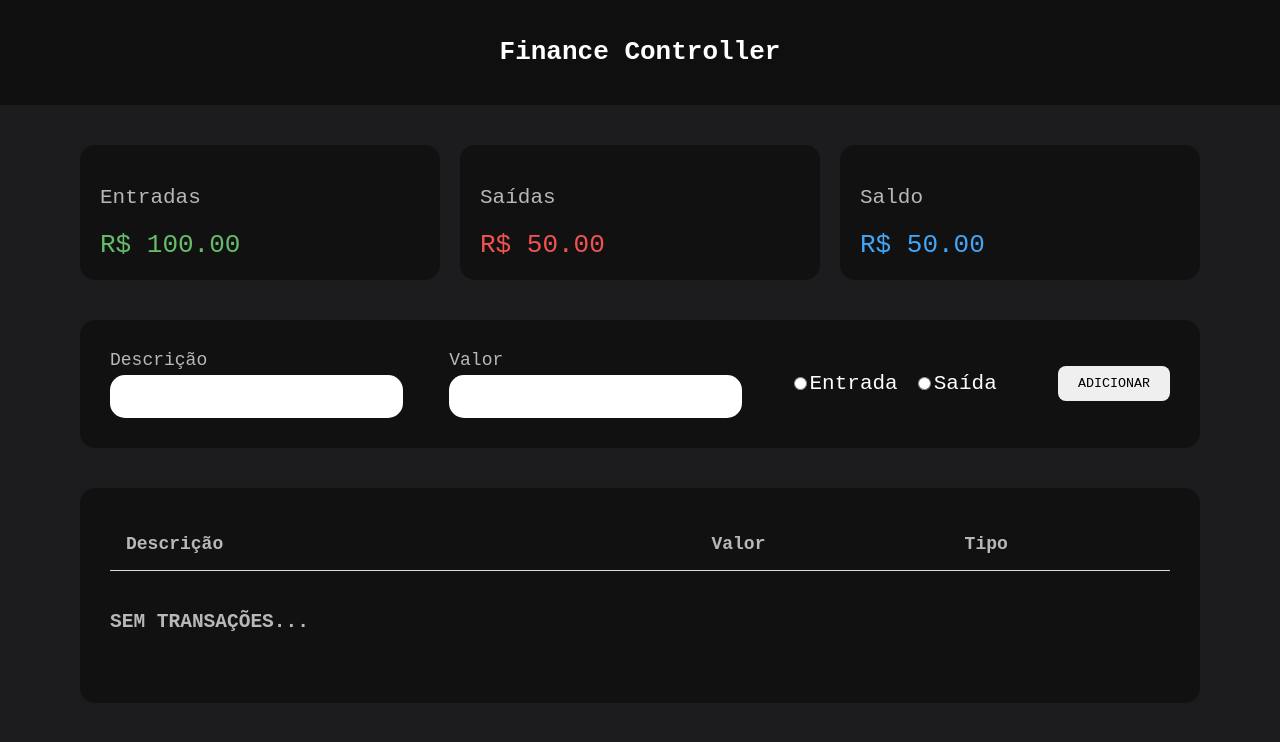
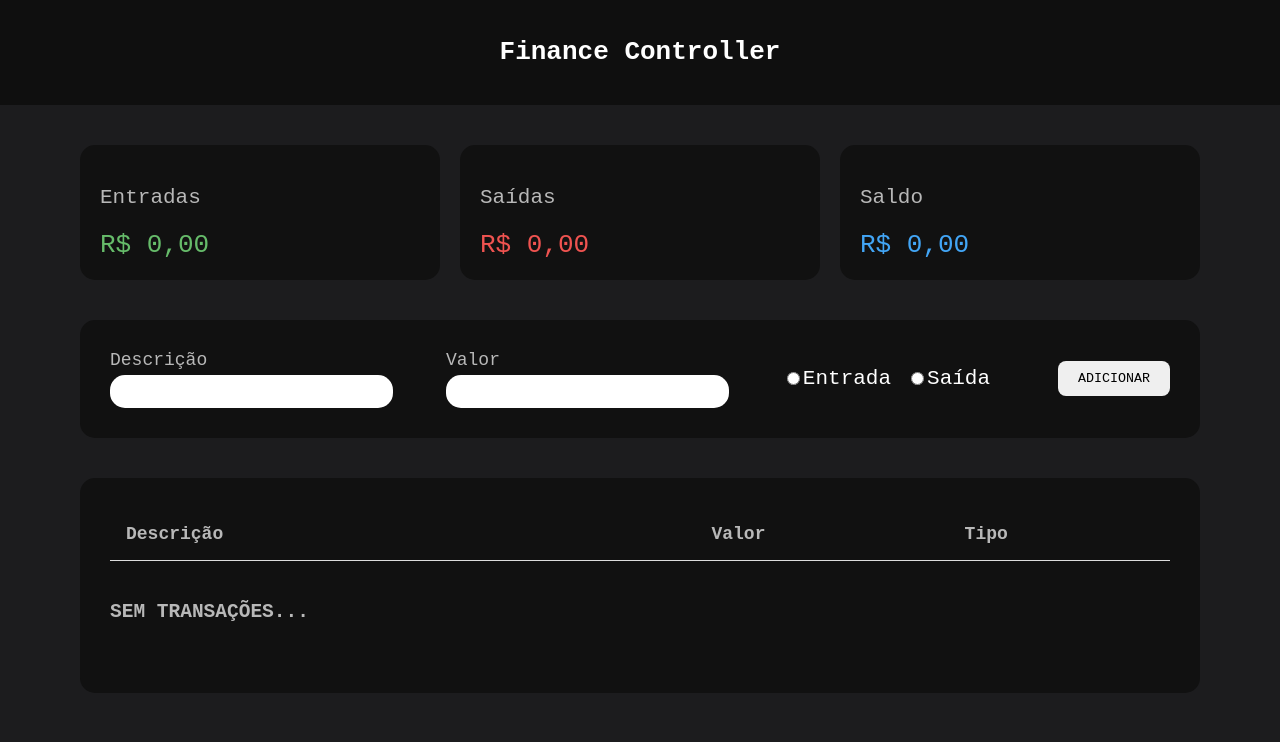
Before and after one commit to DavidGBbr/Sistema-de-gestao-financeira, a React (Create React App) app: page / in a window 1280 px wide. Shown: the top 742 px of the page. Built offline with nearby package versions, Linux system fonts and the light colour scheme.

Commit message:
SGF - #006

```diff
--- a/src/components/CardItems/index.js
+++ b/src/components/CardItems/index.js
@@ -1,13 +1,44 @@
-import React from "react";
+import React, { useContext } from "react";
+import { TransactionsContext } from "../../context/TransactionsContext";
 import { CardItem } from "../CardItem";
 import * as C from "./styles";
 
 export const CardItems = () => {
+  const { transactionsList } = useContext(TransactionsContext);
+  const totalEntries = transactionsList
+    .filter((transaction) => transaction.isExpense === "entrance")
+    .map((transaction) => Number(transaction.amount))
+    .reduce((a, b) => a + b, 0);
+  const totalOutings = transactionsList
+    .filter((transaction) => transaction.isExpense === "expense")
+    .map((transaction) => Number(transaction.amount))
+    .reduce((a, b) => a + b, 0);
   return (
     <C.Container>
-      <CardItem color="#66bb6a" price="R$ 100.00" desc="Entradas" />
-      <CardItem color="#ef5350" price="R$ 50.00" desc="Saídas" />
-      <CardItem color="#42a5f5" price="R$ 50.00" desc="Saldo" />
+      <CardItem
+        color="#66bb6a"
+        price={totalEntries.toLocaleString("pt-BR", {
+          style: "currency",
+          currency: "BRL",
+        })}
+        desc="Entradas"
+      />
+      <CardItem
+        color="#ef5350"
+        price={totalOutings.toLocaleString("pt-BR", {
+          style: "currency",
+          currency: "BRL",
+        })}
+        desc="Saídas"
+      />
+      <CardItem
+        color="#42a5f5"
+        price={(totalEntries - totalOutings).toLocaleString("pt-BR", {
+          style: "currency",
+          currency: "BRL",
+        })}
+        desc="Saldo"
+      />
     </C.Container>
   );
 };
--- a/src/components/Form/styles.js
+++ b/src/components/Form/styles.js
@@ -20,7 +20,7 @@ export const LabelInput = styled.label`
 `;
 
 export const Input = styled.input`
-  padding: 10px;
+  padding: 5px;
   border-radius: 15px;
   border: none;
   font-family: monospace;
```
